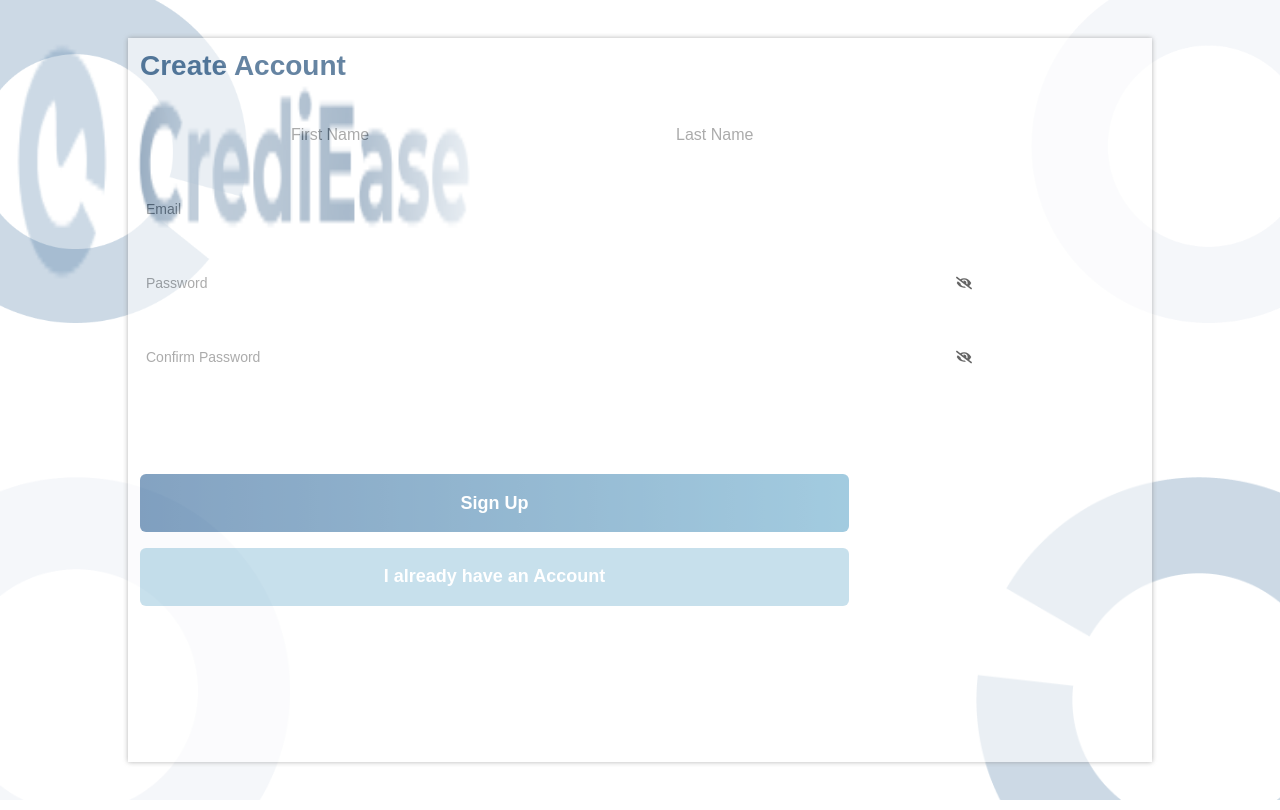
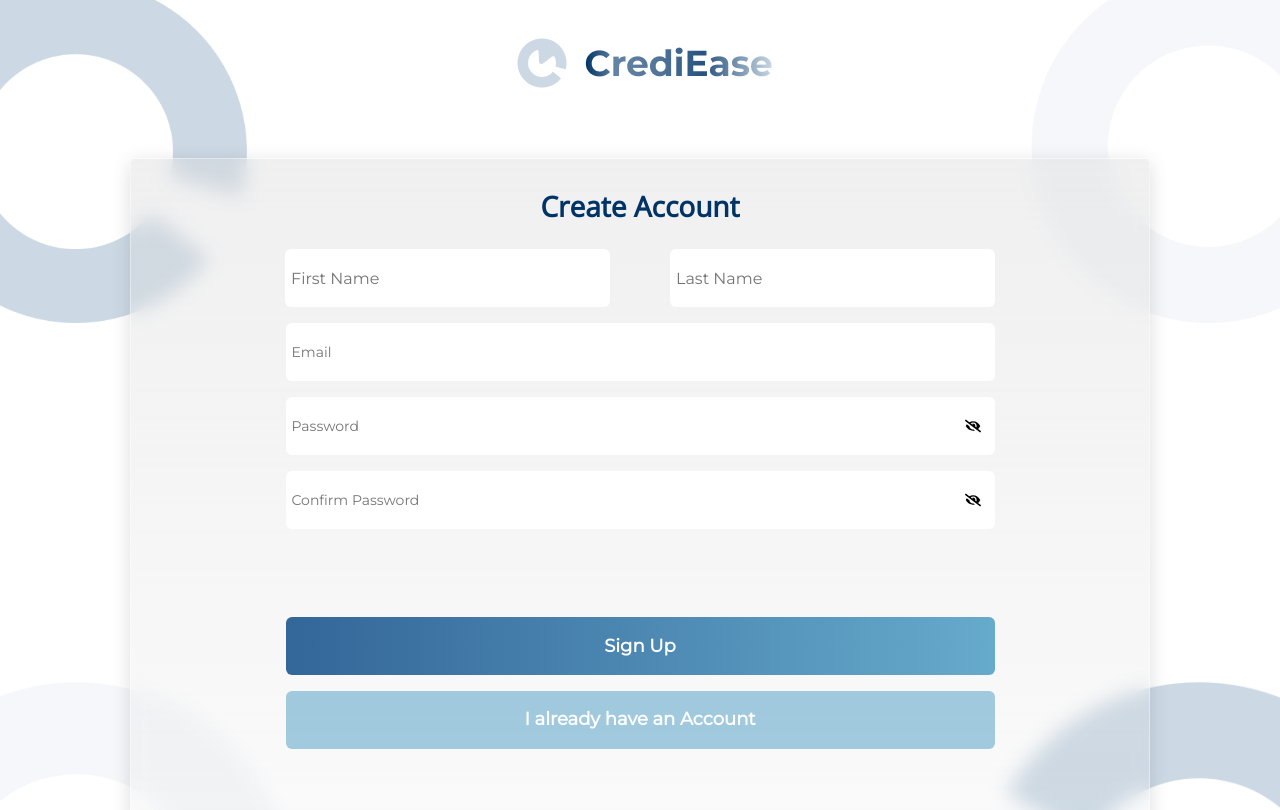
Before and after one commit to oge-dev/kusterthon2023-group-19, a React (Vite) app: page /createAccount in a window 1280 px wide. Shown: the top 810 px of the page. Built offline with nearby package versions, Linux system fonts and the light colour scheme.

Commit message:
updated OGE-branch

```diff
--- a/index.html
+++ b/index.html
@@ -5,6 +5,10 @@
     <link rel="icon" type="image/svg+xml" href="/src/img/Logo.png" />
     <meta name="viewport" content="width=device-width, initial-scale=1.0" />
     <title>CrediEase</title>
+    <link rel="preconnect" href="https://fonts.googleapis.com">
+    <link rel="preconnect" href="https://fonts.googleapis.com">
+    <link rel="preconnect" href="https://fonts.gstatic.com" crossorigin>
+    <link href="https://fonts.googleapis.com/css2?family=Montserrat&family=Open+Sans&display=swap" rel="stylesheet">
   </head>
   <body>
     <div id="root"></div>
--- a/src/App.jsx
+++ b/src/App.jsx
@@ -2,7 +2,7 @@
 import "./App.css";
 import LandingPage from "./pages/LandingPage/LandingPage";
 import SignIn from "./pages/Authenication/signIn/SignIn";
-import CreateAccount from "./pages/Authenication/CreateAccount/CreateAccount";
+import CreateAccount from "./pages/Authenication/createAccount/CreateAccount";
 import AccountActivated from "./pages/Authenication/AccountActivated/AccountActivated";
 import { ForgetPassWord, ResetPassword } from "./pages/Authenication/PasswordForm/PasswordForm";
 import Dashboard from "./pages/Dashboard/Dashboard";
--- a/src/index.css
+++ b/src/index.css
@@ -2,4 +2,12 @@
   margin: 0;
   padding: 0;
   box-sizing: border-box;
+
 }
+body{
+  font-family: 'Montserrat', sans-serif;
+}
+
+body h1, body h2, body h3, body h4, body h5, body h6 {
+  font-family: 'Open Sans', sans-serif;
+}
--- a/src/pages/Authenication/AuthLayout/Layout.css
+++ b/src/pages/Authenication/AuthLayout/Layout.css
@@ -1,16 +1,15 @@
-.authenication-wrapper .authenication-wrapper {
+.authenication-wrapper {
   position: relative;
   max-width: 1440px;
   background: var(--primary-pure-white, #fff);
-  font-family: "poppins", sans-serif;
 }
-.authenication-wrapper .authenication-wrapper.Logo {
+.authenication-wrapper .Logo {
   width: 100%;
   display: flex;
   justify-content: center;
   padding: 28px 0 40px;
 }
-.authenication-wrapper .authenication-wrapper .Logo img {
+.authenication-wrapper .Logo img {
   width: 267px;
   height: 70px;
   background: linear-gradient(
@@ -25,14 +24,7 @@
   -webkit-background-clip: text;
   -webkit-text-fill-color: transparent;
 }
-
-.authenication-wrapper .authenication-content {
-  width: 100%;
-  height: 100vh;
-  display: grid;
-  place-items: center;
-}
-.authenication-wrapper img {
+.authenication-wrapper .authenication-content img {
   position: absolute;
   max-width: 473px;
   /* height: 473px; */
@@ -54,17 +46,19 @@
   bottom: 0;
   right: 0;
 }
+
 .authenication-wrapper .Authenication-children {
-  width: 80%;
-  padding: 12px;
-  background-color: #ffffff;
-  box-shadow: 0px 0px 5px #808080;
-  opacity: 0.6;
-}
-
-.authenication-wrapper .Authenication-children .children {
-  width: 60%;
-  margin: 0 auto;
+  border-radius: 6px;
+  border: 1px solid rgba(255, 255, 255, 0.4);
+  background: linear-gradient(
+    180deg,
+    rgba(217, 217, 217, 0.4) 0%,
+    rgba(217, 217, 217, 0.1) 100%
+  );
+  box-shadow: 0px 4px 20px -1px rgba(0, 0, 0, 0.15);
+  backdrop-filter: blur(10px);
+  max-width: 1020px;
+  margin: 20px auto 0;
   text-align: center;
   padding: 28px 0;
 }
--- a/src/pages/Authenication/PasswordForm/PasswordForm.jsx
+++ b/src/pages/Authenication/PasswordForm/PasswordForm.jsx
@@ -24,7 +24,6 @@
       localStorage.setItem("resetEmail", { email });
 
       navigate("/resetPassword"); // Navigate to ResetPassword component
-      console.log(response.data);
     } catch (error) {
       console.error("Error sending forgot password request:", error);
       setMessage("An error occurred. Please try again later.error:", error);
@@ -57,7 +56,7 @@
 
           {/* Registration link */}
           <button className="forgetPassword-logIn-btn">
-            <Link to="/logIn">Back to Sign In</Link>
+            <Link to="/signIn">Back to Sign In</Link>
           </button>
         </div>
       </Layout>
@@ -85,24 +84,22 @@
     }
   }, [navigate]);
 
-  const handleResetPassword = async () => {
+  const handleResetPassword = async (e) => {
     e.preventDefault();
     try {
       // Retrieve stored email from local storage
       const resetEmail = localStorage.getItem("resetEmail");
 
-      // Send password reset token, email, and new password to the server
-    await axios.post(
-        "https://easyinvoiceapi.onrender.com/api/Auth/ResetPassword",
-        { resetToken: match.params.token, email: resetEmail, password }
-      );
-      // Remove stored email from local storage
-      localStorage.removeItem("resetEmail");
 
-      // Display a success message to the user
-      setMessage(
-        "Password reset successfully. You can now log in with your new password."
-      );
+       // Send password reset token, email, and new password to the server
+       await axios.post('https://easyinvoiceapi.onrender.com/api/Auth/ResetPassword', {
+        email: resetEmail, password, token: match.params.token
+      });
+     // Remove stored email from local storage
+     localStorage.removeItem('resetEmail');
+
+     // Display a success message to the user
+     setMessage('Password reset successfully. You can now log in with your new password.');
 
       // Navigate to the success page after a accountActivated
       navigate("/accountActivated");
--- a/src/pages/Authenication/createAccount/CreateAccount.jsx
+++ b/src/pages/Authenication/createAccount/CreateAccount.jsx
@@ -161,7 +161,7 @@
             </button>
           </form>
           <button className="signUp-logIn-btn">
-            <Link to="/logIn">I already have an Account</Link>
+            <Link to="/signIn">I already have an Account</Link>
           </button>
         </div>
       </Layout>
--- a/src/pages/Authenication/signIn/SignIn.css
+++ b/src/pages/Authenication/signIn/SignIn.css
@@ -66,10 +66,7 @@
   text-decoration: underline;
 }
 .SignIn-forgetPassword-link {
-  font-size: 16px;
-  font-style: normal;
-  font-weight: 400;
-  line-height: normal;
+
   position: absolute;
  bottom: 30px;
  left: 46%;
@@ -77,6 +74,10 @@
 .SignIn-forgetPassword-link a {
   color: var(--primary-dark-blue, #036);
   text-decoration: none;
+  font-size: 16px;
+  font-style: normal;
+  font-weight: 400;
+  line-height: normal;
 }
 .SignIn-forgetPassword-link a:hover {
   text-decoration: underline;
--- a/src/pages/Authenication/signIn/SignIn.jsx
+++ b/src/pages/Authenication/signIn/SignIn.jsx
@@ -1,5 +1,5 @@
 import axios from "axios";
-import React, { useEffect, useState } from "react";
+import React, { useState } from "react";
 import { Link, useNavigate } from "react-router-dom";
 import Layout from "../AuthLayout/Layout";
 import FormField from "../../../components/formField/formField";
@@ -106,7 +106,7 @@
           </form>
           {/* Registration link */}
           <button className="SignIn-register-btn">
-            <Link to="/register">Create Account</Link>
+            <Link to="/createAccount">Create Account</Link>
           </button>
         </div>
       </Layout>
```
